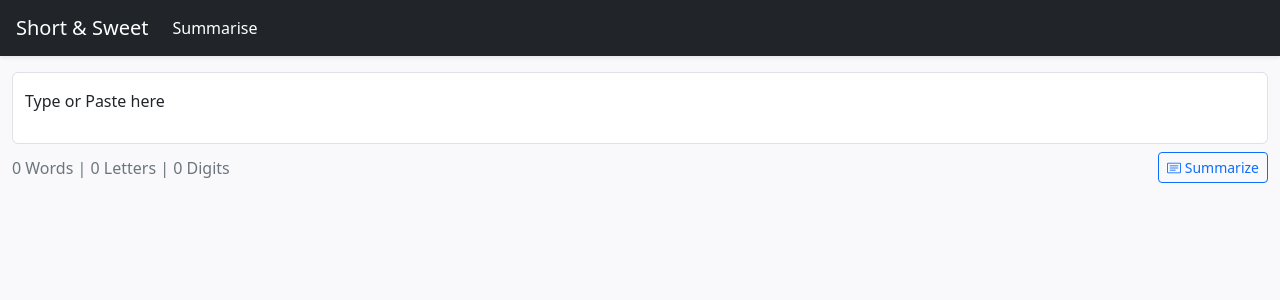
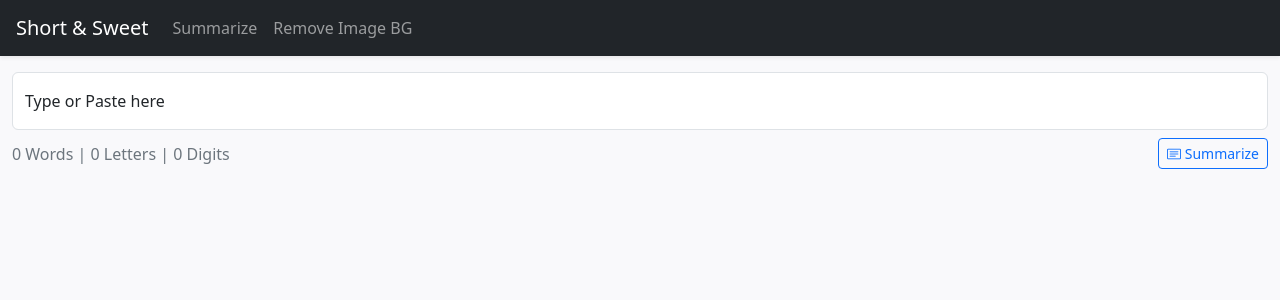
Before and after one commit to AjayRahul1/doc-summariser-geekl, a Flask app: page / in a window 1280 px wide. Shown: the top 300 px of the page. Run offline with Flask 3, Linux system fonts and the light colour scheme; parts of the project's set-up code (start-up, migrations or seed data) failed here and were passed over; some libraries are stand-ins or nearby versions.

Commit message:
Version 0.5.0: Remove Background for images
Other Changes:
1. new package for features. Moved translate into it.
2. new html "removebg-home.html", routes "/remove_bg_process, /removebg", directories "uploads, no_bg_imgs" for the remove bg feature.

```diff
--- /dev/null
+++ b/features/removebg.py
@@ -0,0 +1,5 @@
+from rembg import remove
+from PIL import Image
+
+# Input_path = 'some_file_name.extension'
+removebg_image = lambda input_image_path: remove(Image.open(input_image_path)) # input_image_path type: str
--- a/main.py
+++ b/main.py
@@ -1,17 +1,44 @@
-from flask import Flask, render_template, request, jsonify
+from flask import Flask, render_template, request, jsonify, send_file
+from flask.signals import before_shutdown
 from doc_summariser_functions import preprocess_document, summarize_document
-from translate.translator import translate_document
+from features.translate.translator import translate_document
+from features.removebg import removebg_image
 from dotenv import load_dotenv
+from werkzeug.utils import secure_filename # create a secure_filename for no overwrites
+import os
 
-from translate.languages import LANGUAGES
+from features.translate.languages import LANGUAGES
 
 load_dotenv()
 
 app = Flask(__name__)
 
-@app.get("/")
+app.config['UPLOAD_FOLDER'] = 'uploads'
+app.config['REMOVE_BG_IMGS_DIR'] = 'no_bg_imgs'
+
+def clear_bgremoved_images():
+  folder_path = app.config['REMOVE_BG_IMGS_DIR']
+  print(folder_path)
+  for filename in os.listdir(folder_path):
+    print("Filename:", filename)
+    file_path = os.path.join(folder_path, filename)
+    print("File Path:", file_path)
+    try:
+      if os.path.isfile(file_path) and filename.endswith('.png'):
+        os.unlink(file_path)
+    except Exception as e:
+      print(f"Error deleting file {file_path}: {e}")
+
+# Register the clear_bgremoved_images function to be called before shutdown
+before_shutdown(clear_bgremoved_images)
+
+@app.route("/", methods=["GET"])
 def summarise_page():
   return render_template('index.html')
+
+@app.route("/removebg", methods=["GET"])
+def home_removebg():
+  return render_template("removebg-home.html")
 
 @app.get("/summarise_txt")
 def summarise_the_txt():
@@ -48,3 +75,42 @@
   translated_summary = translate_document(generated_summary, dest_lang=dest_lang)
   # print(translated_summary)
   return translated_summary.text
+
+@app.route('/remove_bg_process', methods=['POST'])
+def remove_bg_img_process():
+  if 'file' not in request.files: return jsonify({'error': 'No file part'})
+
+  file = request.files['file']
+
+  if file.filename == '':
+    return jsonify({'error': 'No selected file'})
+
+  # Generate a unique filename to prevent overwriting
+  filename = secure_filename(file.filename)
+  filename = file.filename
+  upload_img_fp = os.path.join(app.config['UPLOAD_FOLDER'], filename)
+  file.save(upload_img_fp)
+
+  # Removing Background of the image
+  try:
+    import PIL
+    rmbg_img = removebg_image(upload_img_fp)
+
+    # Save the file to the response_images folder
+    response_image_path = os.path.join(app.config['REMOVE_BG_IMGS_DIR'], (filename.split('.')[0] + "_NoBG.png"))
+    rmbg_img.save(response_image_path)
+
+    print(response_image_path)
+    print(str(response_image_path))
+
+  except PIL.UnidentifiedImageError:
+    print("Unable to open the image due to unsupported type.")
+  finally:
+    os.remove(upload_img_fp)
+    print("Removed the uploaded image!")
+  # Return the path of the saved image
+  return jsonify({'image_path': response_image_path})
+
+@app.get("/image_path/<path:image_path>")
+def get_image_with_path(image_path):
+  return send_file(image_path, mimetype = 'image/png')
--- /dev/null
+++ b/no_bg_imgs/info.txt
@@ -0,0 +1,3 @@
+About no_bg_imgs directory:
+
+This directory contains the images with removed background when application was executed.
--- a/requirements.txt
+++ b/requirements.txt
@@ -3,3 +3,5 @@
 googletrans==4.0.0-rc1
 cohere
 python-dotenv
+wordcloud
+rembg
--- a/static/scripts.js
+++ b/static/scripts.js
@@ -1,4 +1,5 @@
 // To adjust the height of text area according to input height.
+function ActivateTextareaResizeListener() {
   document.addEventListener('DOMContentLoaded', function () {
     var textarea = document.getElementById('input_for_summarise');
     textarea.addEventListener('input', function () {
@@ -9,10 +10,10 @@
     // Trigger input event initially to adjust the height based on initial content
     textarea.dispatchEvent(new Event('input'));
   });
-
+}
 
 // Function to calculate metrics and update the metrics div
-function metricsOfInputDocument() {
+function MetricsOfInputDocument() {
   const documentInputDiv = document.getElementById('input_for_summarise');
   const documentText = documentInputDiv.value;
   const wordCount = documentText.split(/\s+/).filter(word => word !== '').length;
@@ -20,7 +21,50 @@
   const letterCount = (documentText.match(/[A-Za-z]/g) || []).length;
   document.getElementById('input_essay_metrics').innerHTML = `${wordCount} Words | ${letterCount} Letters | ${digitCount} Digits`;
 }
+
+function ActivateInputMetricListener(){
   // Updating the input document metrics when the page is loaded.
-window.addEventListener('load', metricsOfInputDocument);
+  window.addEventListener('load', MetricsOfInputDocument);
   // Updating the input document metrics when the textarea input is changed
-document.getElementById('input_for_summarise').addEventListener('input', metricsOfInputDocument);
+  document.getElementById('input_for_summarise').addEventListener('input', MetricsOfInputDocument);
+}
+
+function MakeLinkActive(event) {
+  // Access information about the clicked anchor tag
+  var clickedElement = event.target;
+  clickedElement.classList.add("active");
+}
+
+async function RemoveBackgroundFn() {
+  console.log("Removing Background...");
+  var fileInput = document.getElementById('removeBgInputImg');
+  var file = fileInput.files[0];
+  var formData = new FormData();
+  formData.append('file', file);
+
+  removebgImgDisplayDiv = document.getElementById('removebg-image');
+  loadingDiv(removebgImgDisplayDiv, "Removing the background...")
+  try{
+    const response = await fetch('/remove_bg_process', {
+      method: 'POST',
+      body: formData
+    });
+    if (!response.ok) {
+      throw new Error('Failed to process image');
+    }
+    const responseData = await response.json();
+    // response looks { "image_path": "the_path_of_the image" }
+    const encodedImagePath = encodeURIComponent(responseData.image_path);
+    removeBgResponseDiv = `
+    <a href="/image_path/${encodedImagePath}" download="Remove_BG">
+      <button class="btn btn-outline-primary mx-auto">Download Image</button>
+    </a>
+    <img class="my-2" src="/image_path/${encodedImagePath}" alt="Image with Removed Background" style="width: 40%;">
+    `;
+    removebgImgDisplayDiv.innerHTML = removeBgResponseDiv;
+    console.log("Removing Background Finished Successfully!");
+  } catch (error) {
+      console.error('Error:', error);
+      removebgImgDisplayDiv.innerHTML = `Failed to remove background for that image. Maybe unsupported type. Try another one :')`
+    }
+}
--- a/static/styles.css
+++ b/static/styles.css
@@ -7,3 +7,7 @@
   resize: none;
   overflow: hidden;
 }
+
+.nav-item {
+  margin: auto;
+}
--- a/templates/index.html
+++ b/templates/index.html
@@ -19,24 +19,10 @@
 
 <body style="background-color: #f9f9fb;">
 	<!-- Navbar-->
-	<nav class="navbar navbar-expand-lg bg-dark shadow-sm" data-bs-theme="dark">
-		<a class="navbar-brand" href="/" style="margin-left: 16px;">Short & Sweet</a>
-		<button class="navbar-toggler" type="button" data-bs-toggle="collapse" data-bs-target="#navbarSupportedContent"
-			aria-controls="navbarSupportedContent" aria-expanded="false" aria-label="Toggle navigation">
-			<span class="navbar-toggler-icon"></span>
-		</button>
-
-		<div class="collapse navbar-collapse" id="navbarSupportedContent">
-			<ul class="navbar-nav mb-2 mb-lg-0">
-				<li class="nav-item">
-					<a class="nav-link active" aria-current="page" href="/">Summarise</a>
-				</li>
-			</ul>
-		</div>
-	</nav>
+	{% include "navbar.html" %}
 
 	<!-- Summarise Div -->
-	<div class="container-fluid">
+	<div class="container-fluid" id="root">
 		<div class="summarise my-3">
 			<form hx-get="/summarise_txt" hx-trigger="submit" hx-target="#summarised_output">
 				<div class="form-floating">
@@ -63,6 +49,9 @@
 </body>
 
 </html>
-
 <script src="/static/scripts.js"></script>
 <script src="/static/animationScript.js"></script>
+<script>
+	document.addEventListener('DOMContentLoaded', ActivateInputMetricListener);
+	document.addEventListener('DOMContentLoaded', ActivateTextareaResizeListener);
+</script>
--- /dev/null
+++ b/templates/navbar.html
@@ -0,0 +1,18 @@
+<nav class="navbar navbar-expand-lg bg-dark shadow-sm mb-2" data-bs-theme="dark">
+  <a class="navbar-brand" href="/" style="margin-left: 16px;">Short & Sweet</a>
+  <button class="navbar-toggler" type="button" data-bs-toggle="collapse" data-bs-target="#navbarSupportedContent"
+    aria-controls="navbarSupportedContent" aria-expanded="false" aria-label="Toggle navigation">
+    <span class="navbar-toggler-icon"></span>
+  </button>
+
+  <div class="collapse navbar-collapse" id="navbarSupportedContent">
+    <ul class="navbar-nav mb-2 mb-lg-0">
+      <li class="nav-item">
+        <a class="nav-link" aria-current="page" href="/">Summarize</a>
+      </li>
+      <li class="nav-item">
+        <a class="nav-link" onclick="MakeLinkActive(event)" href="/removebg">Remove Image BG</a>
+      </li>
+    </ul>
+  </div>
+</nav>
--- /dev/null
+++ b/uploads/info.txt
@@ -0,0 +1,3 @@
+About uploads directory
+
+This directory is used to save the uploaded files into it.
```
Also changed, not shown: templates/removebg-home.html (added, +33 -0 lines), README.md, features/__init__.py (added), features/translate/__init__.py (added), features/translate/languages.py (renamed from translate/languages.py), features/translate/translator.py (renamed from translate/translator.py), 1 other file. Lines whose indentation alone changed are shown as unchanged.
